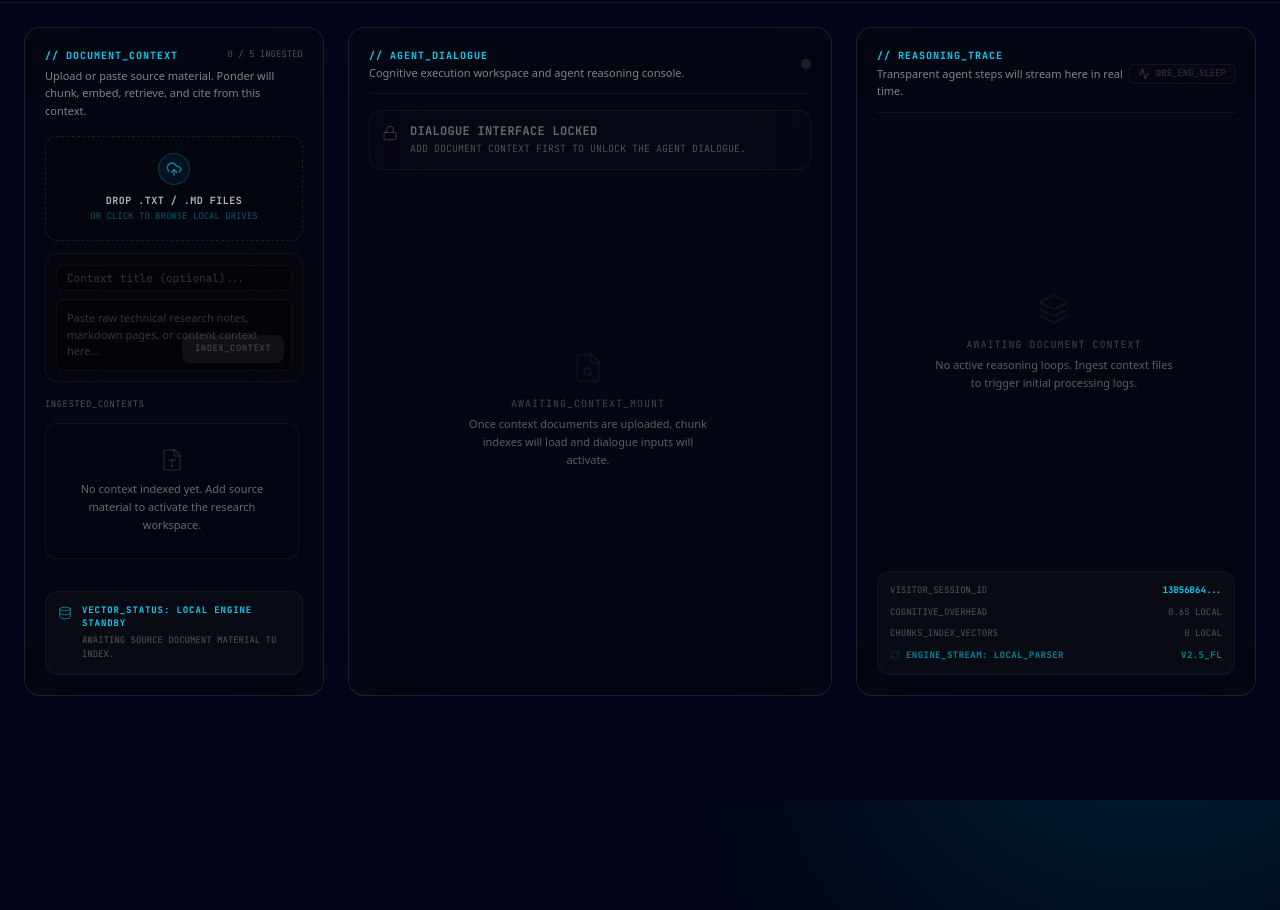
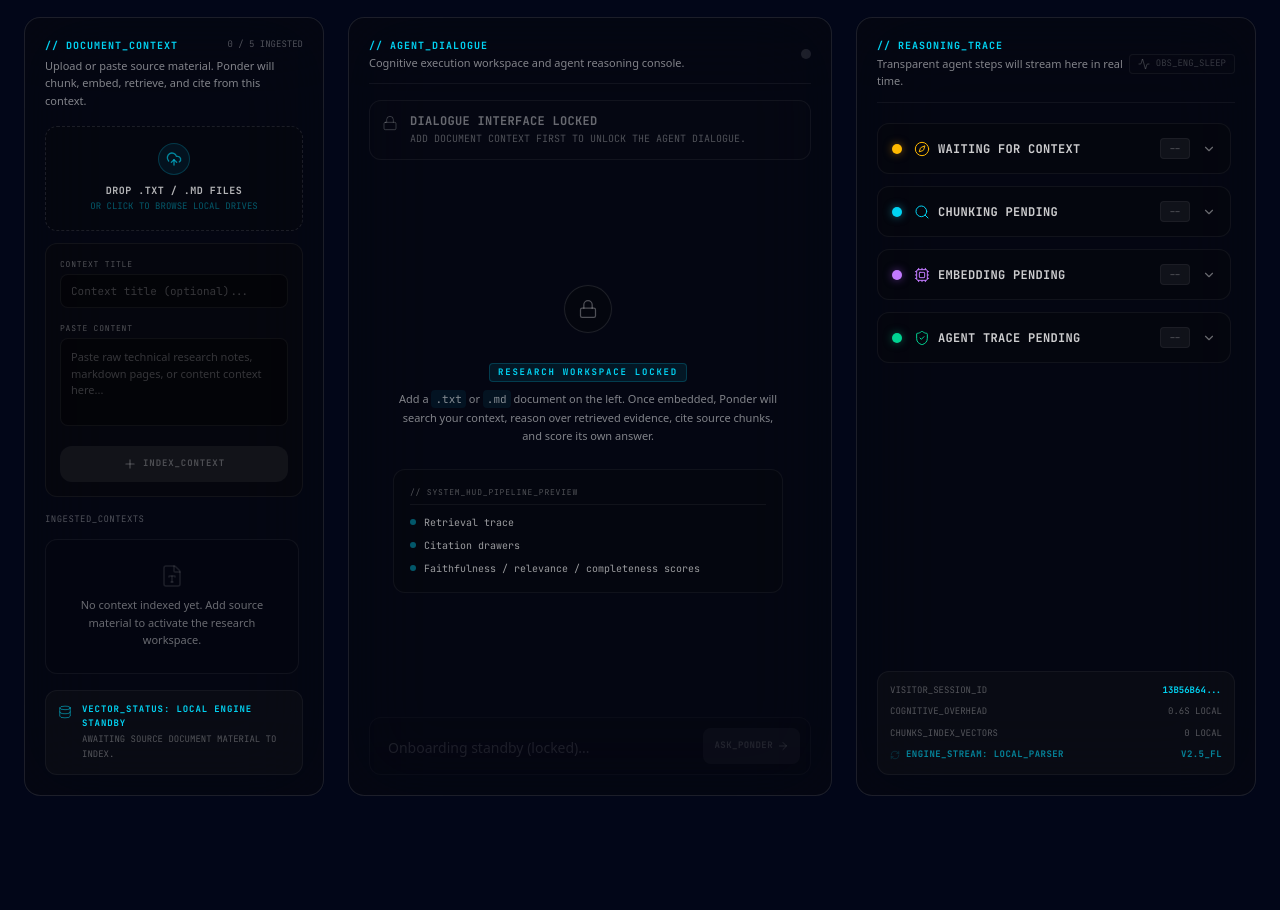
Before and after one commit to tharungajula2/tharungajula, a Next.js app: page /ponder in a window 1280 px wide. Before the commit the page ends 800 px from the top, so only its background shows below. Built offline with nearby package versions, Linux system fonts and the light colour scheme.

Commit message:
feat(ponder): polish empty UI onboarding states and checklist HUD components

```diff
--- a/components/ponder/ChatPanel.tsx
+++ b/components/ponder/ChatPanel.tsx
@@ -253,15 +253,39 @@ export default function ChatPanel() {
       <div className="flex-1 overflow-y-auto space-y-5 no-scrollbar pr-1 py-1">
         {!hasDocuments ? (
           /* Locked visual state */
-          <div className="h-full flex flex-col items-center justify-center text-center p-6 space-y-3">
-            <FileSearch className="w-8 h-8 text-white/5" strokeWidth={1.2} />
-            <div className="space-y-1">
-              <span className="text-[10px] font-mono text-white/25 uppercase tracking-widest block">
-                AWAITING_CONTEXT_MOUNT
+          <div className="h-full flex flex-col items-center justify-center text-center p-6 space-y-6 max-w-md mx-auto my-auto select-none">
+            <div className="w-12 h-12 rounded-full border border-white/10 flex items-center justify-center bg-zinc-950/40 relative shadow-[0_0_15px_rgba(255,255,255,0.02)]">
+              <Lock className="w-5 h-5 text-white/30" strokeWidth={1.5} />
+            </div>
+
+            <div className="space-y-2">
+              <span className="text-[9px] font-mono text-cyan-400 font-bold bg-cyan-950/40 border border-cyan-400/20 px-2 py-0.5 rounded uppercase tracking-[0.2em] inline-block animate-pulse">
+                RESEARCH WORKSPACE LOCKED
               </span>
-              <p className="text-[11px] text-white/35 font-sans leading-relaxed max-w-[240px] mx-auto">
-                Once context documents are uploaded, chunk indexes will load and dialogue inputs will activate.
+              <p className="text-[11px] text-white/50 font-sans leading-relaxed">
+                Add a <code className="text-cyan-350 bg-cyan-950/30 px-1 py-0.5 rounded font-mono">.txt</code> or <code className="text-cyan-350 bg-cyan-950/30 px-1 py-0.5 rounded font-mono">.md</code> document on the left. Once embedded, Ponder will search your context, reason over retrieved evidence, cite source chunks, and score its own answer.
               </p>
+            </div>
+
+            {/* Feature preview checklist */}
+            <div className="w-full bg-zinc-950/30 border border-white/5 rounded-xl p-4 text-left space-y-2.5">
+              <span className="text-[8px] font-mono text-white/30 tracking-widest uppercase block border-b border-white/5 pb-1.5">
+                // SYSTEM_HUD_PIPELINE_PREVIEW
+              </span>
+              <ul className="space-y-2 text-[10px] font-mono text-white/60">
+                <li className="flex items-center gap-2">
+                  <span className="w-1.5 h-1.5 rounded-full bg-cyan-400/40 shrink-0" />
+                  <span>Retrieval trace</span>
+                </li>
+                <li className="flex items-center gap-2">
+                  <span className="w-1.5 h-1.5 rounded-full bg-cyan-400/40 shrink-0" />
+                  <span>Citation drawers</span>
+                </li>
+                <li className="flex items-center gap-2">
+                  <span className="w-1.5 h-1.5 rounded-full bg-cyan-400/40 shrink-0" />
+                  <span>Faithfulness / relevance / completeness scores</span>
+                </li>
+              </ul>
             </div>
           </div>
         ) : chatMessages.length === 0 ? (
@@ -310,11 +334,10 @@ export default function ChatPanel() {
       </div>
 
       {/* Input area & Starter chips */}
-      {hasDocuments && (
       <div className="shrink-0 space-y-3">
 
         {/* Dynamic Error Dialog banner */}
-          {agentError && (
+        {hasDocuments && agentError && (
           <div className="border border-red-500/20 bg-red-950/20 rounded-xl p-3 flex gap-3 items-center justify-between">
             <span className="text-[10px] font-mono text-red-400/80 uppercase">
               Error: {agentError}
@@ -329,6 +352,7 @@ export default function ChatPanel() {
         )}
 
         {/* Starter prompts */}
+        {hasDocuments && (
           <div className="flex flex-wrap gap-2">
             {STARTER_PROMPTS.map((prompt) => (
               <button
@@ -345,6 +369,7 @@ export default function ChatPanel() {
               </button>
             ))}
           </div>
+        )}
 
         {/* Textarea container */}
         <div className={`relative border rounded-xl p-2.5 flex items-end transition-all ${
@@ -363,6 +388,8 @@ export default function ChatPanel() {
                 ? "Agent is compiling self-evaluation audits..."
                 : hasEmbeddedDocs
                 ? "Ask across your embedded documents..."
+                : !hasDocuments
+                ? "Onboarding standby (locked)..."
                 : "Embed context to unlock dialog inputs..."
             }
             className="flex-1 bg-transparent text-xs sm:text-sm text-white placeholder:text-white/20 outline-none resize-none no-scrollbar py-1.5 px-2 font-sans"
@@ -381,13 +408,14 @@ export default function ChatPanel() {
         </div>
 
         {/* Cmd+Enter caption indicator */}
+        {hasDocuments && (
           <div className="flex items-center justify-end text-[9px] font-mono text-white/10">
             <span className="flex items-center gap-1 uppercase">
               CMD + ENTER <CornerDownLeft className="w-2.5 h-2.5" />
             </span>
           </div>
+        )}
       </div>
-      )}
 
     </div>
   );
--- a/components/ponder/DocumentPanel.tsx
+++ b/components/ponder/DocumentPanel.tsx
@@ -230,37 +230,46 @@ export default function DocumentPanel() {
         </div>
 
         {/* Paste block */}
-        <div className="border border-white/5 bg-zinc-950/50 rounded-xl p-2.5 space-y-2">
+        <div className="border border-white/5 bg-zinc-950/50 rounded-xl p-3.5 space-y-3.5">
+          <div className="space-y-1">
+            <span className="text-[8px] font-mono text-white/30 uppercase tracking-widest block">
+              Context Title
+            </span>
             <input
               type="text"
               value={pasteTitle}
               onChange={(e) => setPasteTitle(e.target.value)}
               placeholder="Context title (optional)..."
-            className="w-full bg-black/40 border border-white/5 rounded-lg px-2.5 py-1 text-[11px] font-mono text-white placeholder:text-white/20 outline-none focus:border-cyan-400/30"
+              className="w-full bg-black/40 border border-white/5 rounded-lg px-2.5 py-2 text-[11px] font-mono text-white placeholder:text-white/20 outline-none focus:border-cyan-400/30"
             />
-          <div className="relative flex items-end">
+          </div>
+          <div className="space-y-1">
+            <span className="text-[8px] font-mono text-white/30 uppercase tracking-widest block">
+              Paste Content
+            </span>
             <textarea
               value={pasteContent}
               onChange={(e) => {
                 setPasteContent(e.target.value);
                 if (documentError) clearDocumentError();
               }}
-              rows={3}
+              rows={4}
               placeholder="Paste raw technical research notes, markdown pages, or content context here..."
-              className="w-full bg-black/40 border border-white/5 rounded-lg p-2.5 text-[11px] font-sans text-white/80 placeholder:text-white/20 outline-none focus:border-cyan-400/30 resize-none min-h-[60px]"
+              className="w-full bg-black/40 border border-white/5 rounded-lg p-2.5 text-[11px] font-sans text-white/80 placeholder:text-white/20 outline-none focus:border-cyan-400/30 resize-none min-h-[80px]"
             />
+          </div>
           <button
             onClick={handlePasteSubmit}
             disabled={!pasteContent.trim()}
-              className={`absolute bottom-2 right-2 px-3 py-1.5 rounded-lg font-mono text-[9px] font-bold tracking-wider transition-all shrink-0 flex items-center gap-1 ${
+            className={`w-full py-2.5 rounded-xl font-mono text-[9px] font-bold tracking-widest transition-all shrink-0 flex items-center justify-center gap-1.5 uppercase ${
               pasteContent.trim()
-                  ? "bg-cyan-950 border border-cyan-400/40 text-cyan-400 hover:bg-cyan-950/70"
-                  : "bg-white/5 text-white/20 border border-transparent cursor-not-allowed"
+                ? "bg-cyan-950/80 border border-cyan-400/40 text-cyan-400 hover:bg-cyan-950 hover:border-cyan-400 shadow-[0_0_10px_rgba(6,182,212,0.1)]"
+                : "bg-white/5 text-white/25 border border-transparent cursor-not-allowed"
             }`}
           >
-              INDEX_CONTEXT
+            <Plus className="w-3.5 h-3.5" />
+            <span>INDEX_CONTEXT</span>
           </button>
-          </div>
         </div>
       </div>
 
--- a/components/ponder/TracePanel.tsx
+++ b/components/ponder/TracePanel.tsx
@@ -125,53 +125,47 @@ export default function TracePanel() {
       }
     ];
   } else {
-    // STATIC OR LOCAL CHUNKING STANDBY LOGS (Phase 3 fallback)
+    // STATIC OR LOCAL CHUNKING STANDBY LOGS (Phase 3 fallback or Empty state)
     traceSteps = [
       {
         id: "step-local-1",
         type: "planning",
-        title: "Context received",
+        title: hasDocuments ? "Context received" : "Waiting for context",
         detail: hasDocuments
           ? `Ingested ${documents.length} documents. Total size: ${documents.reduce((acc, d) => acc + d.charCount, 0).toLocaleString()} characters.`
-          : "Awaiting source document uploads.",
+          : "Add a text or markdown document on the left to start ingestion.",
         duration: hasDocuments ? "0.1s" : "--",
         status: hasDocuments ? "complete" : "pending"
       },
       {
         id: "step-local-2",
         type: "searching",
-        title: "Sentence windows generated",
+        title: hasDocuments ? "Sentence windows generated" : "Chunking pending",
         detail: hasDocuments
           ? `Parsed sentence structures. Isolated ${totalSentencesCount} segments.`
-          : "Awaiting context mapping.",
+          : "4-sentence sliding chunking window splitter will partition the text.",
         duration: hasDocuments ? "0.2s" : "--",
         status: hasDocuments ? "complete" : "pending"
       },
       {
         id: "step-local-3",
         type: "analyzing",
-        title: "Local chunks prepared",
+        title: hasDocuments ? "Local chunks prepared" : "Embedding pending",
         detail: hasDocuments
           ? `Formed sliding windows (4 sentences, 1 overlap). Generated ${totalChunks} chunks.`
-          : "Awaiting chunk generation.",
+          : "Batch embeddings will map technical chunks to 3072-dimensional vector memory.",
         duration: hasDocuments ? "0.3s" : "--",
         status: hasDocuments ? "complete" : "pending"
       },
       {
         id: "step-local-4",
         type: "evaluating",
-        title: "Embedding engine pending",
-        detail: "Embeddings connect on embedding request via Vercel AI SDK text-embedding-004 API.",
+        title: hasDocuments ? "Embedding engine pending" : "Agent trace pending",
+        detail: hasDocuments
+          ? "Embeddings connect on embedding request via Vercel AI SDK text-embedding-004 API."
+          : "Multi-step agent planning, semantic retrieval tool logs, and self-evaluation audits stream here.",
         duration: "--",
         status: hasDocuments ? "active" : "pending"
-      },
-      {
-        id: "step-local-5",
-        type: "complete",
-        title: "Agent loop pending",
-        detail: "Ready to mount embeddings and connect RAG search pipelines.",
-        duration: "--",
-        status: "pending"
       }
     ];
   }
@@ -203,25 +197,9 @@ export default function TracePanel() {
 
       {/* Steps List */}
       <div className="flex-1 overflow-y-auto space-y-3 no-scrollbar pr-1 py-1">
-        {!hasDocuments ? (
-          /* Locked Visual State */
-          <div className="h-full flex flex-col items-center justify-center text-center p-6 space-y-3">
-            <Layers className="w-8 h-8 text-white/5" strokeWidth={1.2} />
-            <div className="space-y-1">
-              <span className="text-[10px] font-mono text-white/25 uppercase tracking-widest block">
-                Awaiting document context
-              </span>
-              <p className="text-[11px] text-white/35 font-sans leading-relaxed max-w-[240px] mx-auto">
-                No active reasoning loops. Ingest context files to trigger initial processing logs.
-              </p>
-            </div>
-          </div>
-        ) : (
-          /* Dynamic pre-RAG/Vector or dialogue trace steps */
-          traceSteps.map((step) => (
-            <TraceStep key={step.id} step={step} />
-          ))
-        )}
+        {traceSteps.map((step) => (
+          <TraceStep key={step.id} step={step} />
+        ))}
       </div>
 
       {/* Observability Stats HUD block */}
--- a/lib/ai-context.ts
+++ b/lib/ai-context.ts
@@ -42,10 +42,10 @@ Tharun is exploring agentic AI systems and practical cognitive engineering, bala
 - Status: Active Exploration & Prototyping (May 2026 – Present)
 
 ═══════════════════════════════════════════════════
-THE FUNCTIONAL PROTOTYPES (90-DAY LAB)
+THE FUNCTIONAL PROTOTYPES (AI SYSTEMS LAB)
 ═══════════════════════════════════════════════════
 
-To master the modern AI-native stack, Tharun executed an intensive sprint, building 6 functional concept prototypes designed with pixel-perfect layouts and dense backend logic:
+To demonstrate advanced orchestration of modern AI-native stacks, Tharun designed and built 6 high-density concept prototypes combining pixel-perfect layouts with real systems engineering logic:
 1. THERAPY MATCHING OS: Clinical matching engine matching users to therapists via clinical alliance logic (58 data points). (therapy-matching-os.vercel.app)
 2. PARENTS HEALTH OS: Geriatric care prototype utilizing 15-question clinical matrices, 175-point health indices, and structured document synthesis. (parents-health-os.vercel.app)
 3. QUANT OS: Spatial knowledge graph of his analytics portfolio mapping 14 distinct pillars onto a 2D physics engine. (quant-os.vercel.app)
```
Also changed, not shown: 1 other file (tests, documents, lock files or other folders). Lines whose indentation alone changed are shown as unchanged.
